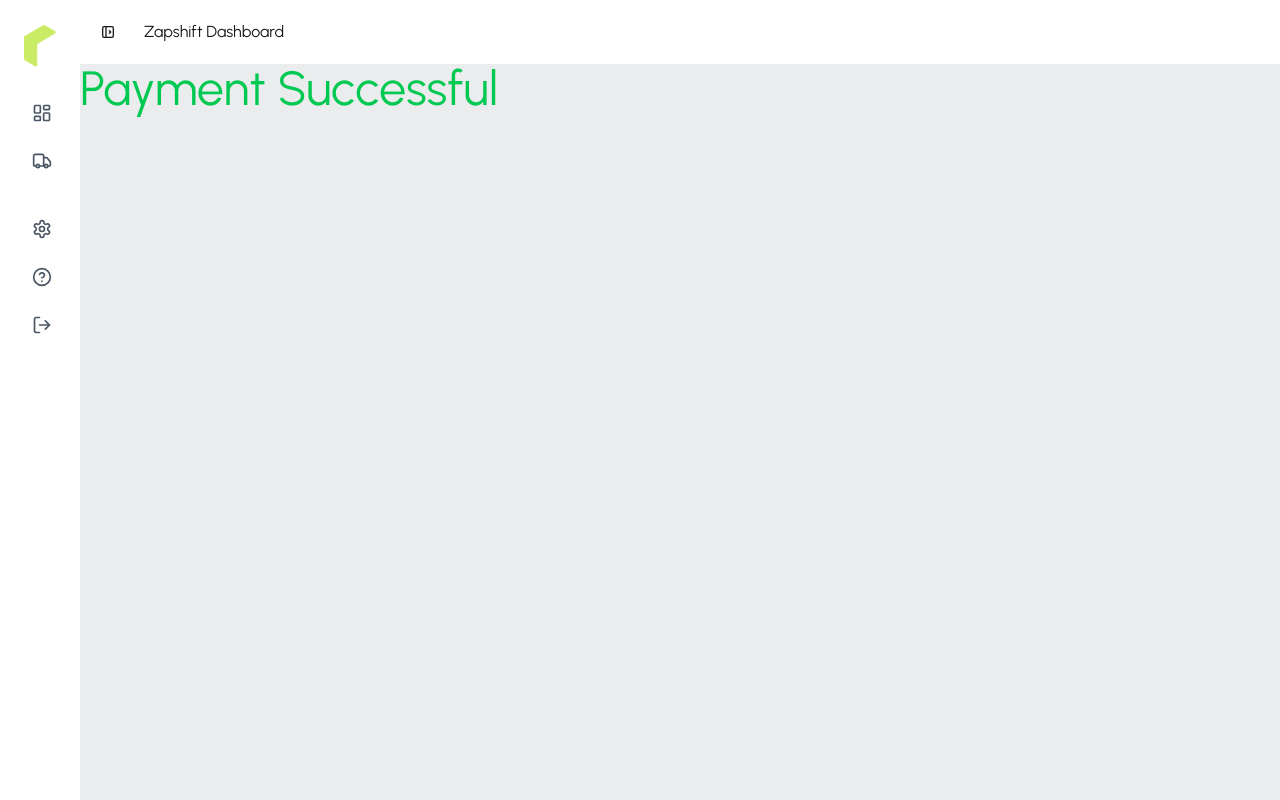
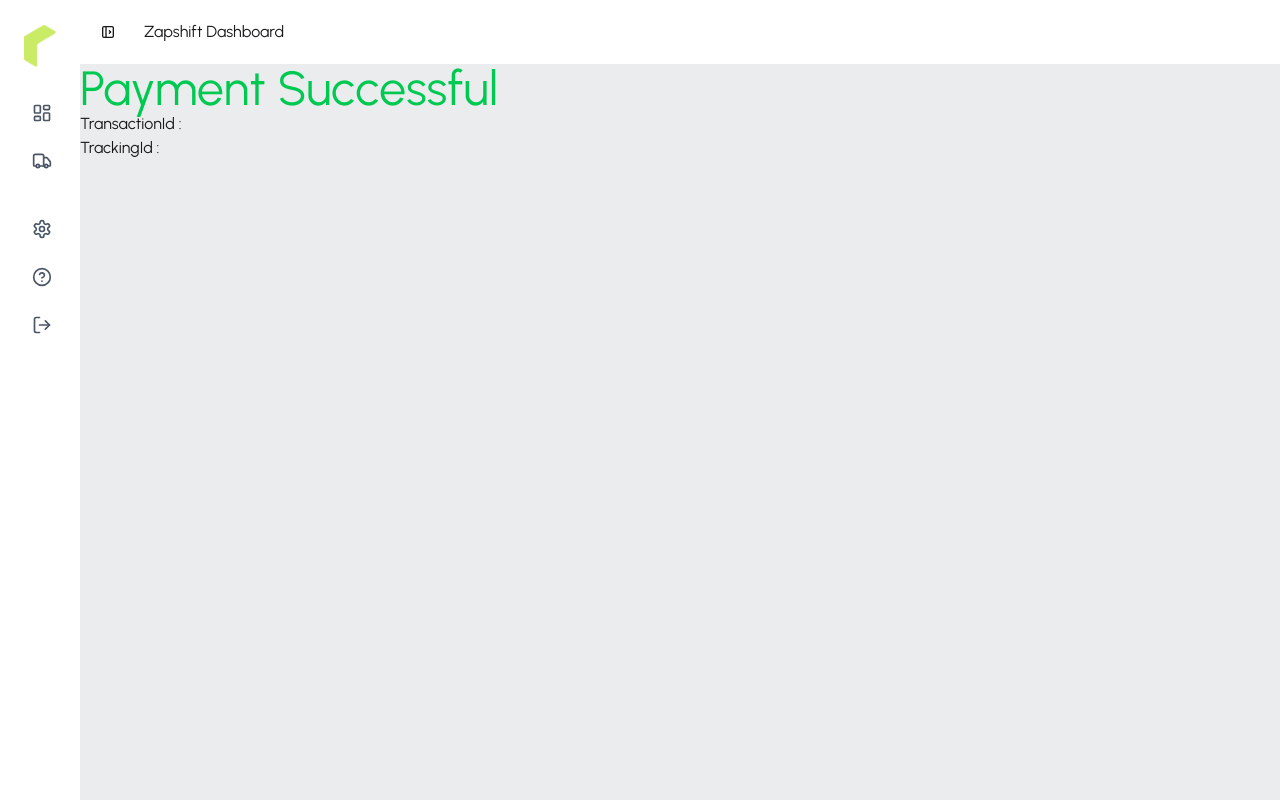
Before and after one commit to tomalhossencse/Zap-shift-client-update, a React (Vite) app: page /dashboard/payment-success in a window 1280 px wide. Built offline with nearby package versions, Linux system fonts and the light colour scheme; no server answers; sample sign-in values are in the browser's storage.

Commit message:
feat : add tracking id and tnx id payment success page

```diff
--- a/src/Pages/Dashboard/MyParcels/MyParcels.jsx
+++ b/src/Pages/Dashboard/MyParcels/MyParcels.jsx
@@ -6,7 +6,6 @@ import { FiEdit } from "react-icons/fi";
 import { FaEye } from "react-icons/fa";
 import { RiDeleteBin6Line } from "react-icons/ri";
 import Swal from "sweetalert2";
-import { Link } from "react-router";
 const MyParcels = () => {
   const { user } = useAuth();
 
--- a/src/Pages/Dashboard/Payment/paymentSuccess.jsx
+++ b/src/Pages/Dashboard/Payment/paymentSuccess.jsx
@@ -1,9 +1,10 @@
-import React, { useEffect } from "react";
+import React, { useEffect, useState } from "react";
 import { useSearchParams } from "react-router";
 import useAxios from "../../../hooks/useAxios";
 const PaymentSuccess = () => {
   const axiosSecure = useAxios();
   const [searchParams] = useSearchParams();
+  const [paymentInfo, setPaymentInfo] = useState({});
   const sessionId = searchParams.get("session_id");
   console.log(sessionId);
 
@@ -11,13 +12,21 @@ const PaymentSuccess = () => {
     if (sessionId) {
       axiosSecure
         .patch(`/payment-success?session_id=${sessionId}`)
-        .then((res) => console.log(res.data));
+        .then((res) => {
+          console.log(res.data);
+          setPaymentInfo({
+            transactionId: res.data.transactionId,
+            trackingId: res.data.trackingId,
+          });
+        });
     }
   }, [sessionId, axiosSecure]);
 
   return (
     <div>
       <h2 className="text-5xl text-green-500">Payment Successful</h2>
+      <p>TransactionId : {paymentInfo?.transactionId} </p>
+      <p>TrackingId : {paymentInfo?.trackingId} </p>
     </div>
   );
 };
```
